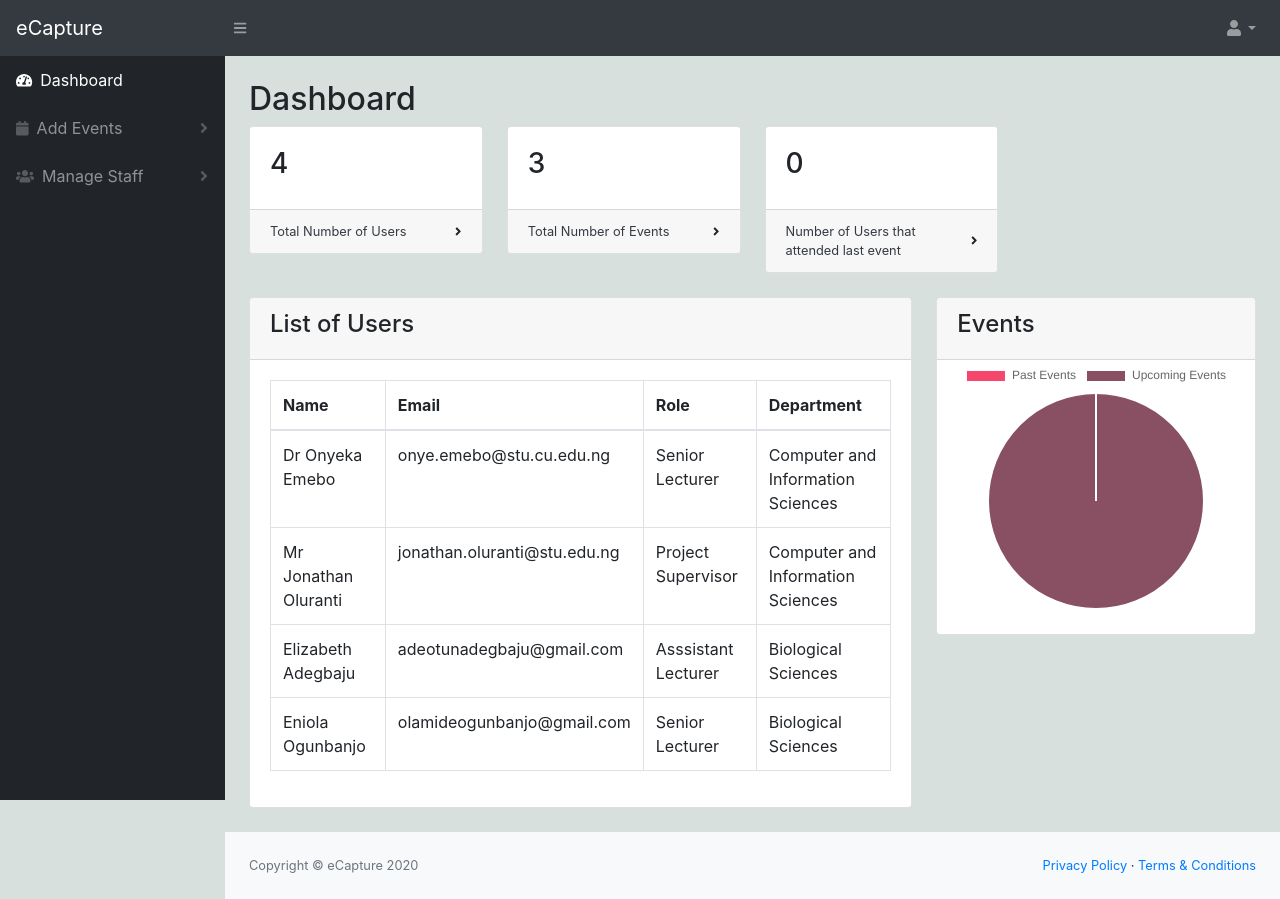
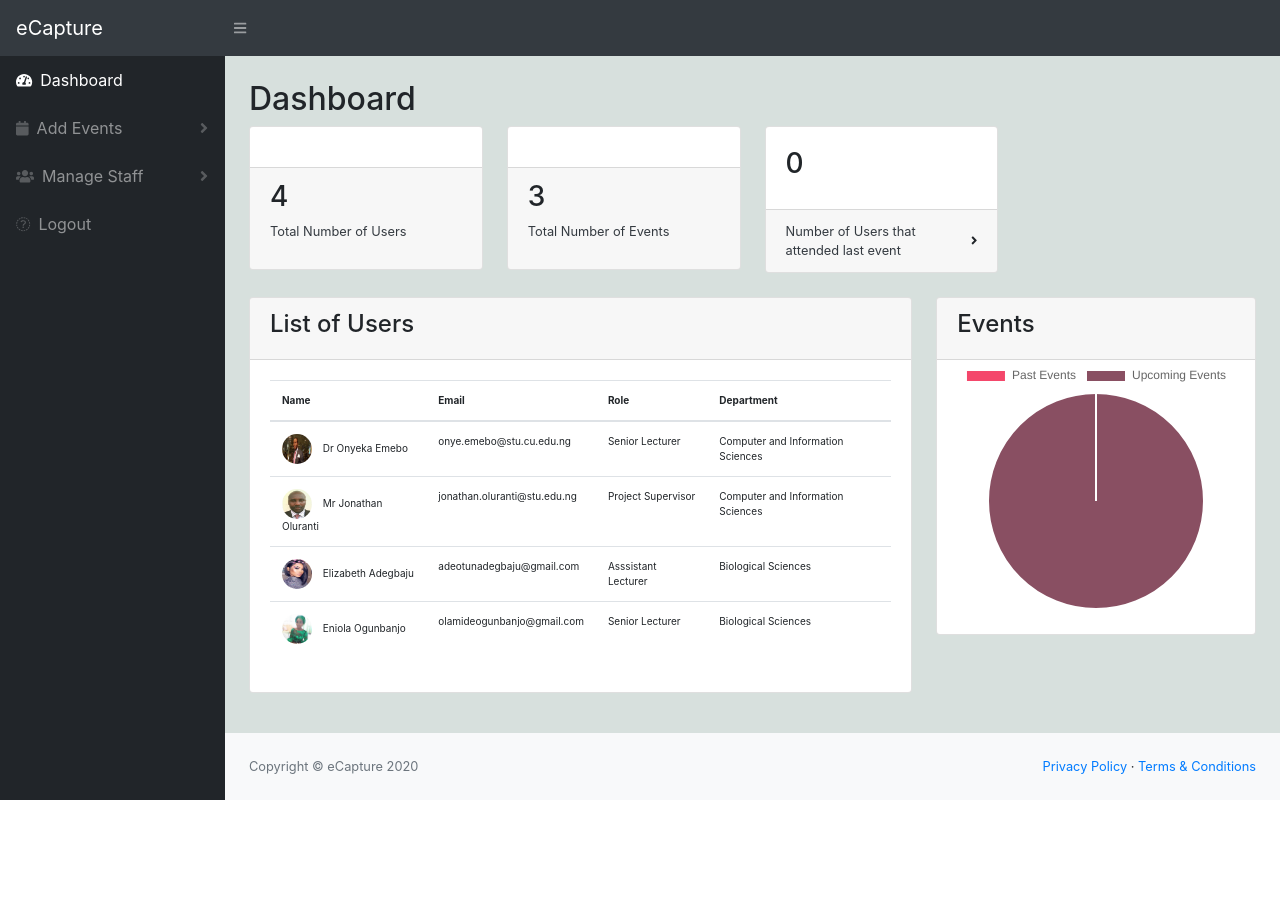
Before and after one commit to HummingBird1224/capture_django, a Django app: page /dashboard/ in a window 1280 px wide. After the commit the page ends 800 px from the top, so only its background shows below. Run offline with Django 3.2, Linux system fonts and the light colour scheme; a user stored in the database is signed in; data comes from the database, SQL or seed files in the repository; both versions use the stored data as it was after the commit; some libraries are stand-ins or nearby versions.

Commit message:
Changes made to dashboard

```diff
--- a/eCapture/templates/eCapture/add-event-type.html
+++ b/eCapture/templates/eCapture/add-event-type.html
@@ -14,7 +14,7 @@
                     <div class="form-group">
                         <label for="name">Name</label>
                         <input name="name"
-                               class="form-control form-control-sm"
+                               class="form-control form-control-sm text-input respond"
                                id="name"
                                type="text">
                     </div>
--- a/eCapture/templates/eCapture/add-event.html
+++ b/eCapture/templates/eCapture/add-event.html
@@ -13,7 +13,7 @@
                     <div class="form-group">
                         <label for="type">Event Type</label>
                         <select name="type"
-                                class="form-control form-control-sm"
+                                class="form-control text-input respond"
                                 id="type">
                             {% for event_type in event_types %}
                                 <option value="{{ event_type.id }}">{{ event_type.name }}</option>
@@ -23,14 +23,14 @@
                     <div class="form-group">
                         <label for="location">Location</label>
                         <input name="location"
-                               class="form-control form-control-sm"
+                               class="form-control text-input respond"
                                id="location"
                                type="text">
                     </div>
                     <div class="form-group">
                         <label for="date">Date</label>
                         <input name="date"
-                               class="form-control form-control-sm"
+                               class="form-control text-input respond"
                                id="date"
                                type="date">
                     </div>
--- a/eCapture/templates/eCapture/base_admin.html
+++ b/eCapture/templates/eCapture/base_admin.html
@@ -29,22 +29,22 @@
         {#            </div>#}
         {#        </form>#}
         <!-- Navbar-->
-        <ul class="navbar-nav ml-auto">
-            <li class="nav-item dropdown">
-                <a class="nav-link dropdown-toggle" id="userDropdown" href="#"
-                   role="button" data-toggle="dropdown"
-                   aria-haspopup="true" aria-expanded="false"><i
-                        class="fas fa-user fa-fw"></i></a>
-                <div class="dropdown-menu dropdown-menu-right"
-                     aria-labelledby="userDropdown">
-                    <a class="dropdown-item" href="#">Settings</a>
-                    <a class="dropdown-item" href="#">Activity Log</a>
-                    <div class="dropdown-divider"></div>
-                    <a class="dropdown-item"
-                       href="{% url 'logout' %}">Logout</a>
-                </div>
-            </li>
-        </ul>
+        {#        <ul class="navbar-nav ml-auto">#}
+        {#            <li class="nav-item dropdown">#}
+        {#                <a class="nav-link dropdown-toggle" id="userDropdown" href="#"#}
+        {#                   role="button" data-toggle="dropdown"#}
+        {#                   aria-haspopup="true" aria-expanded="false"><i#}
+        {#                        class="fas fa-user fa-fw"></i></a>#}
+        {#                <div class="dropdown-menu dropdown-menu-right"#}
+        {#                     aria-labelledby="userDropdown">#}
+        {#                    <a class="dropdown-item" href="#">Settings</a>#}
+        {#                    <a class="dropdown-item" href="#">Activity Log</a>#}
+        {#                    <div class="dropdown-divider"></div>#}
+        {#                    <a class="dropdown-item"#}
+        {#                       href="{% url 'logout' %}">Logout</a>#}
+        {#                </div>#}
+        {#            </li>#}
+        {#        </ul>#}
     </nav>
     <div id="layoutSidenav">
         <div id="layoutSidenav_nav">
@@ -105,6 +105,12 @@
                                 </a>
                             </nav>
                         </div>
+                        <a class="nav-link" href="{% url 'logout' %}">
+                            <div class="sb-nav-link-icon"><i
+                                    class="fas fa-sign-out"></i></div>
+                            Logout
+                        </a>
+
                     </div>
                 </div>
             </nav>
@@ -185,5 +191,8 @@
     <script src="{% static 'assets/demo/datatables-demo.js' %}"></script>
     <script src="{% static 'assets/chart.js/Chart.min.js' %}"></script>
     <script src="{% static 'assets/js/bs-charts.js' %}"></script>
+    {% block scripts %}
+
+    {% endblock %}
     </body>
 {% endblock %}
--- a/eCapture/templates/eCapture/dashboard.html
+++ b/eCapture/templates/eCapture/dashboard.html
@@ -5,14 +5,14 @@
         <div class="row">
             <div class="col-xl-3 col-md-6">
                 <div class="card mb-4">
-                    <div class="card-body">
-                        <h3>{{ total_users.count }}</h3>
+                    <div class="card-body" style="">
                     </div>
                     <div class="card-footer d-flex align-items-center justify-content-between">
-                        <a class="small text-dark stretched-link"
-                           href="#">Total Number of Users</a>
+                        <div >
+                            <h3>{{ total_users.count }}</h3>
+                            <p class="small text-dark">Total Number of Users</p>
+                        </div>
                         <div class="small">
-                            <i class="fas fa-angle-right"></i>
                         </div>
                     </div>
                 </div>
@@ -20,13 +20,15 @@
             <div class="col-xl-3 col-md-6">
                 <div class="card mb-4">
                     <div class="card-body">
-                        <h3>{{ total_events }}</h3>
+
                     </div>
                     <div class="card-footer d-flex align-items-center justify-content-between">
-                        <a class="small text-dark stretched-link"
-                           href="#">Total Number of Events</a>
+                        <div>
+                            <h3>{{ total_events }}</h3>
+                            <p class="small text-dark">Total Number of Events</p>
+                        </div>
+
                         <div class="small">
-                            <i class="fas fa-angle-right"></i>
                         </div>
                     </div>
                 </div>
@@ -66,8 +68,8 @@
                         <h4>List of Users</h4>
                     </div>
                     <div class="card-body">
-                        <div class="table-responsive">
-                            <table class="table table-bordered"
+                        <div class="table-responsive" style="font-size: 10px">
+                            <table class="table table-hover"
                                    id="dataTable" width="100%"
                                    cellspacing="0">
                                 <thead>
@@ -81,7 +83,10 @@
                                 <tbody>
                                 {% for user in total_users %}
                                     <tr>
-                                        <td>{{ user.get_full_name }}</td>
+                                        <td>
+                                            <img class="rounded-circle mr-2" width="30" height="30"
+                                                 src="{{ user.staff.image.url }}">
+                                            {{ user.get_full_name }}</td>
                                         <td>{{ user.email }}</td>
                                         <td>{{ user.staff.role }}</td>
                                         <td>{{ user.staff.department }}</td>
```
Also changed, not shown: eCapture/templates/eCapture/profile_settings.html (+4 -4 lines), eCapture/templates/registration/registration.html (+21 -1 lines), db.sqlite3, eCapture/static/assets/img/dummy-profile-pic.png (added).
